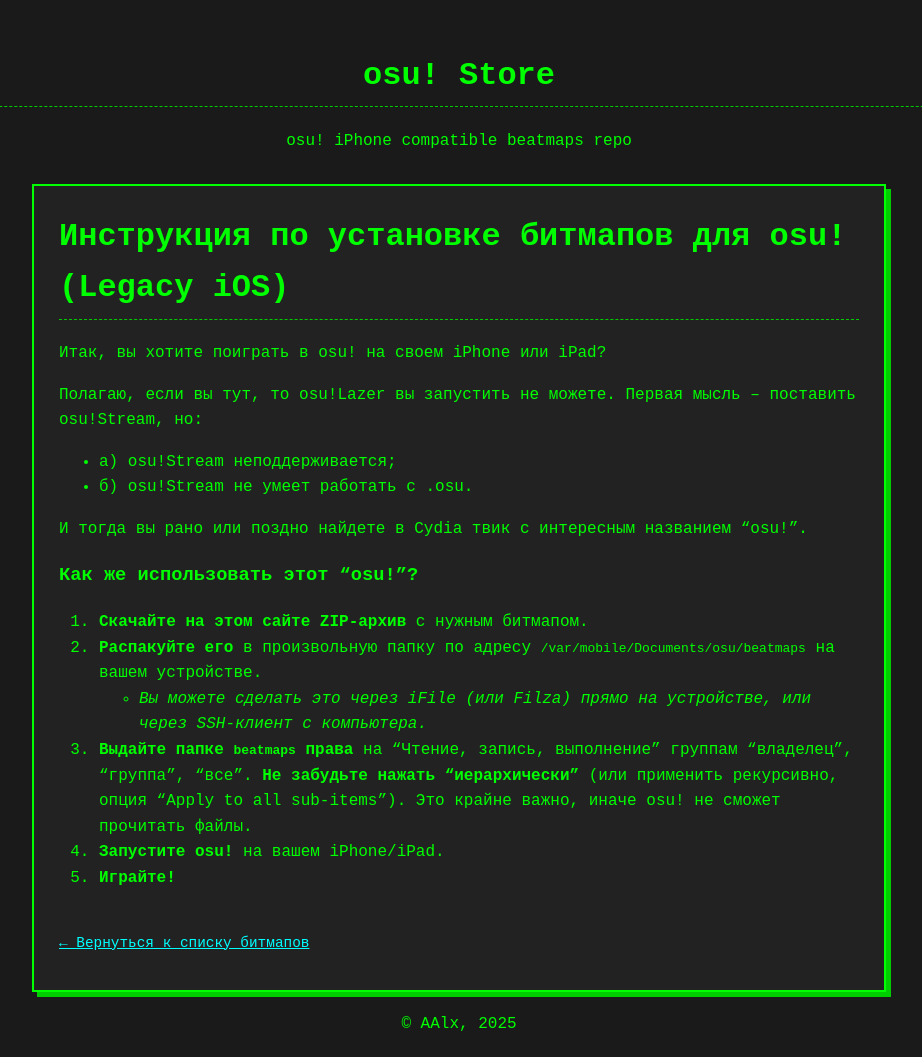
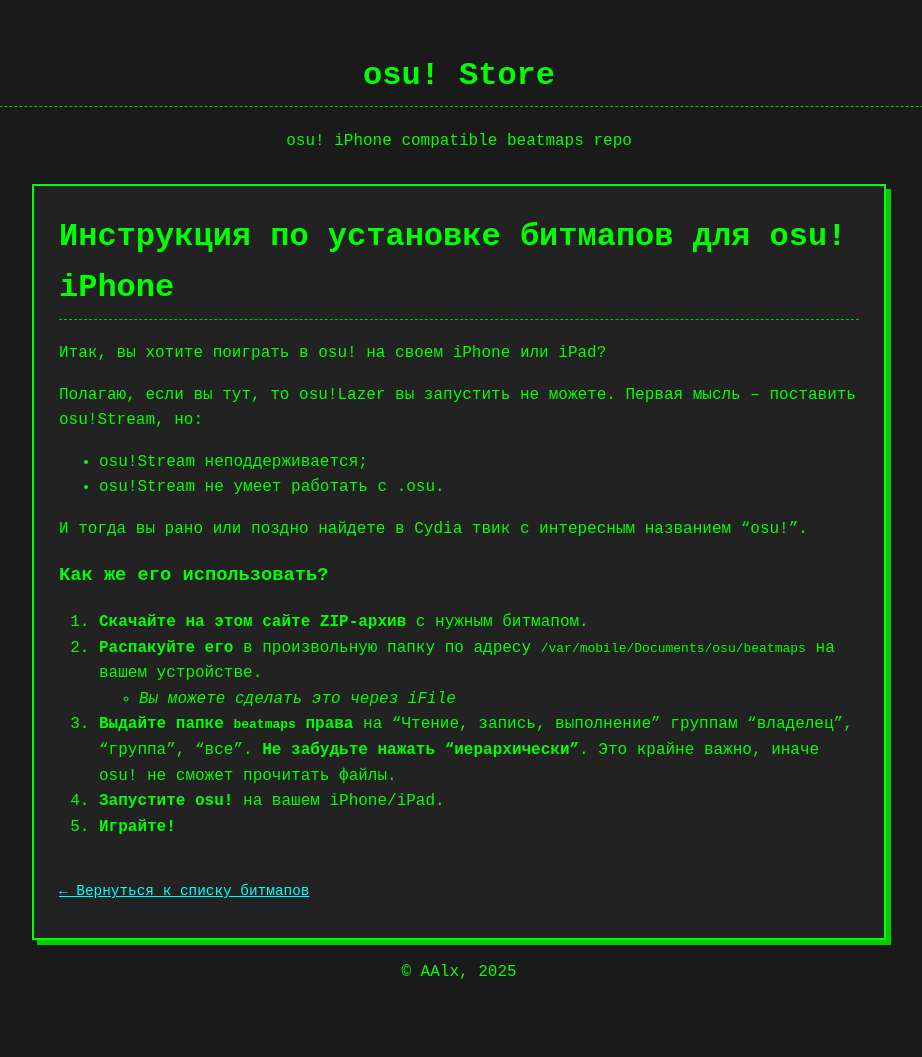
Before and after one commit to AAlx0451/osu-ios-store-repo, a Jekyll site: the page built from installation.md, in a window 1280 px wide. Shown: the whole page, without its empty margins (181-1103 px from the left). Built offline with Jekyll 4.4.1, drawn with Linux system fonts in a browser that asks for light colours; after the commit the page ends 1006 px from its top, so only the background shows below that.

Commit message:
Update installation.md

```diff
--- a/installation.md
+++ b/installation.md
@@ -4,23 +4,23 @@ title: Инструкция по установке битмапов
 permalink: /installation/
 ---
 
-# Инструкция по установке битмапов для osu! (Legacy iOS)
+# Инструкция по установке битмапов для osu! iPhone
 
 Итак, вы хотите поиграть в osu! на своем iPhone или iPad?
 
 Полагаю, если вы тут, то osu!Lazer вы запустить не можете.
 Первая мысль – поставить osu!Stream, но:
-*   а) osu!Stream неподдерживается;
-*   б) osu!Stream не умеет работать с .osu.
+*   osu!Stream неподдерживается;
+*   osu!Stream не умеет работать с .osu.
 
 И тогда вы рано или поздно найдете в Cydia твик с интересным названием "osu!".
 
-### Как же использовать этот "osu!"?
+### Как же его использовать?
 
 1.  **Скачайте на этом сайте ZIP-архив** с нужным битмапом.
 2.  **Распакуйте его** в произвольную папку по адресу `/var/mobile/Documents/osu/beatmaps` на вашем устройстве.
-    *   *Вы можете сделать это через iFile (или Filza) прямо на устройстве, или через SSH-клиент с компьютера.*
-3.  **Выдайте папке `beatmaps` права** на "Чтение, запись, выполнение" группам "владелец", "группа", "все". **Не забудьте нажать "иерархически"** (или применить рекурсивно, опция "Apply to all sub-items"). Это крайне важно, иначе osu! не сможет прочитать файлы.
+    *   *Вы можете сделать это через iFile*
+3.  **Выдайте папке `beatmaps` права** на "Чтение, запись, выполнение" группам "владелец", "группа", "все". **Не забудьте нажать "иерархически"**. Это крайне важно, иначе osu! не сможет прочитать файлы.
 4.  **Запустите osu!** на вашем iPhone/iPad.
 5.  **Играйте!**
 
```
